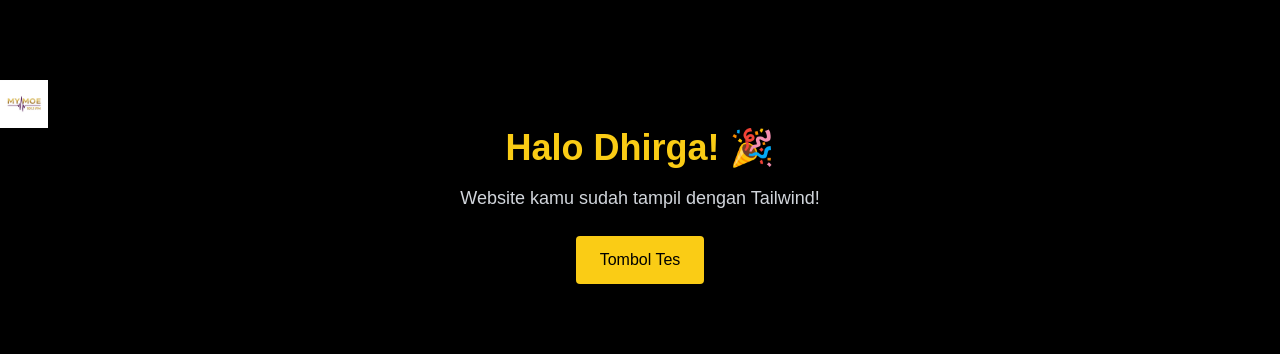
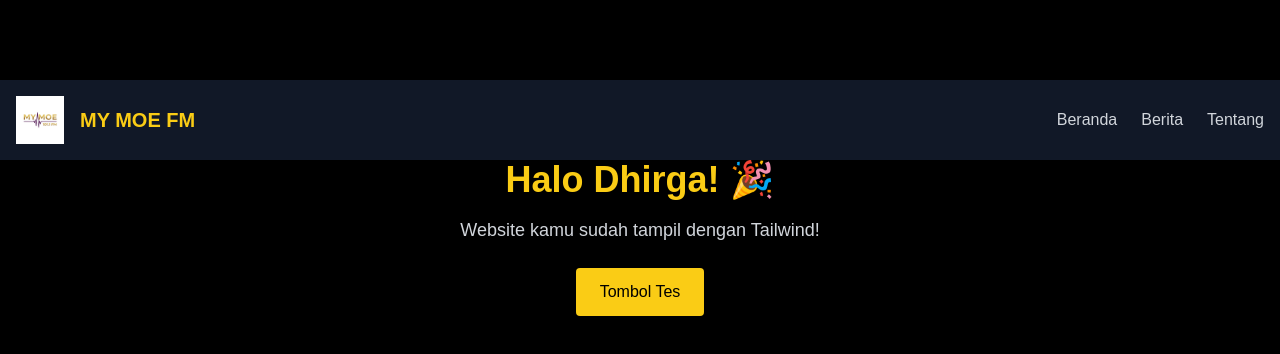
Before and after one commit to Papsall17/MyMoeFM, a website: page index.html in a window 1280 px wide. Drawn offline with nearby package versions, Linux system fonts and the light colour scheme; files whose address does not match are found by name.

Commit message:
Update index.html

```diff
--- a/index.html
+++ b/index.html
@@ -1,7 +1,17 @@
 <!DOCTYPE html>
 <html lang="id">
   <head>
-    <img src="assets/images/logo.png" alt="Logo MY MOE FM" class="h-12 w-auto">
+    <header class="flex items-center justify-between p-4 bg-gray-900">
+  <div class="flex items-center space-x-4">
+    <img src="logo.png" alt="Logo MY MOE FM" class="h-12 w-auto">
+    <h1 class="text-yellow-400 text-xl font-bold">MY MOE FM</h1>
+  </div>
+  <nav class="hidden md:flex space-x-6 text-gray-300">
+    <a href="#" class="hover:text-yellow-400">Beranda</a>
+    <a href="#" class="hover:text-yellow-400">Berita</a>
+    <a href="#" class="hover:text-yellow-400">Tentang</a>
+  </nav>
+</header>
     <meta charset="UTF-8" />
     <meta name="viewport" content="width=device-width, initial-scale=1.0" />
     <title>MY MOE FM</title>
```
